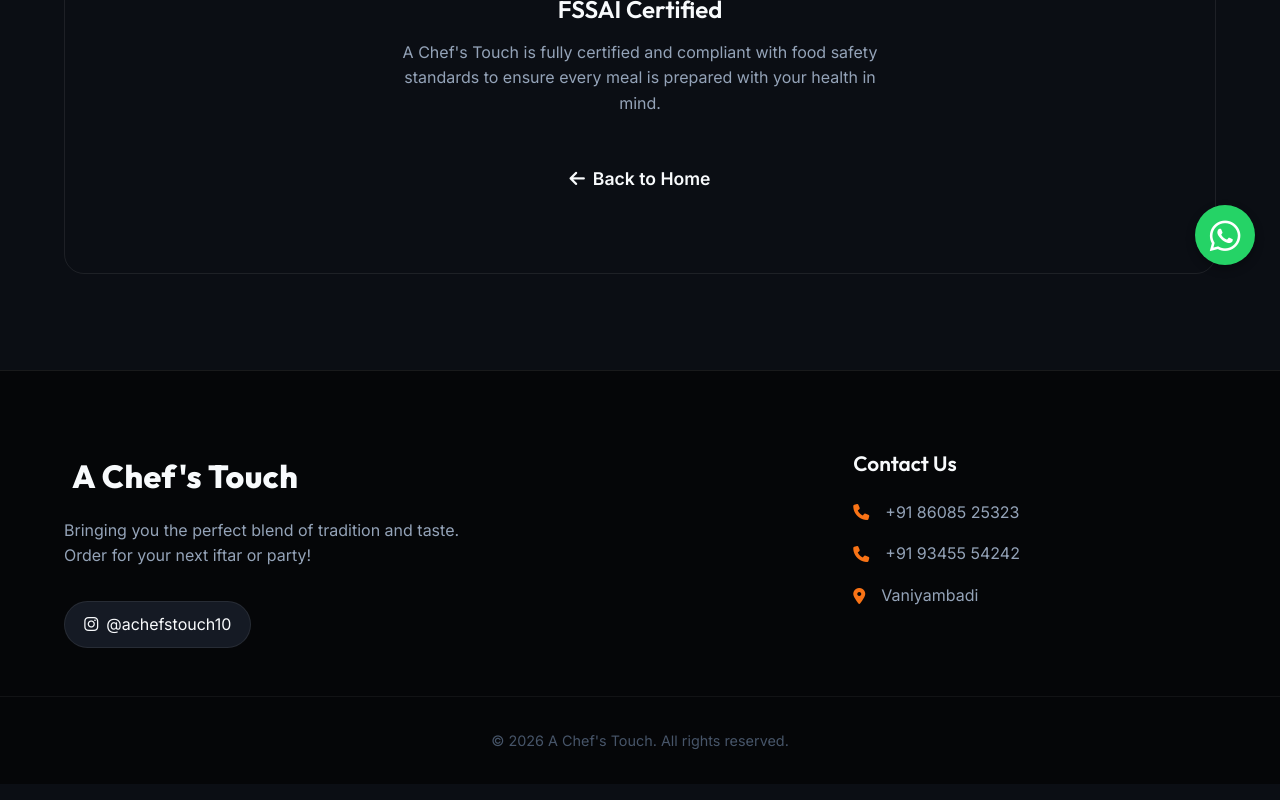
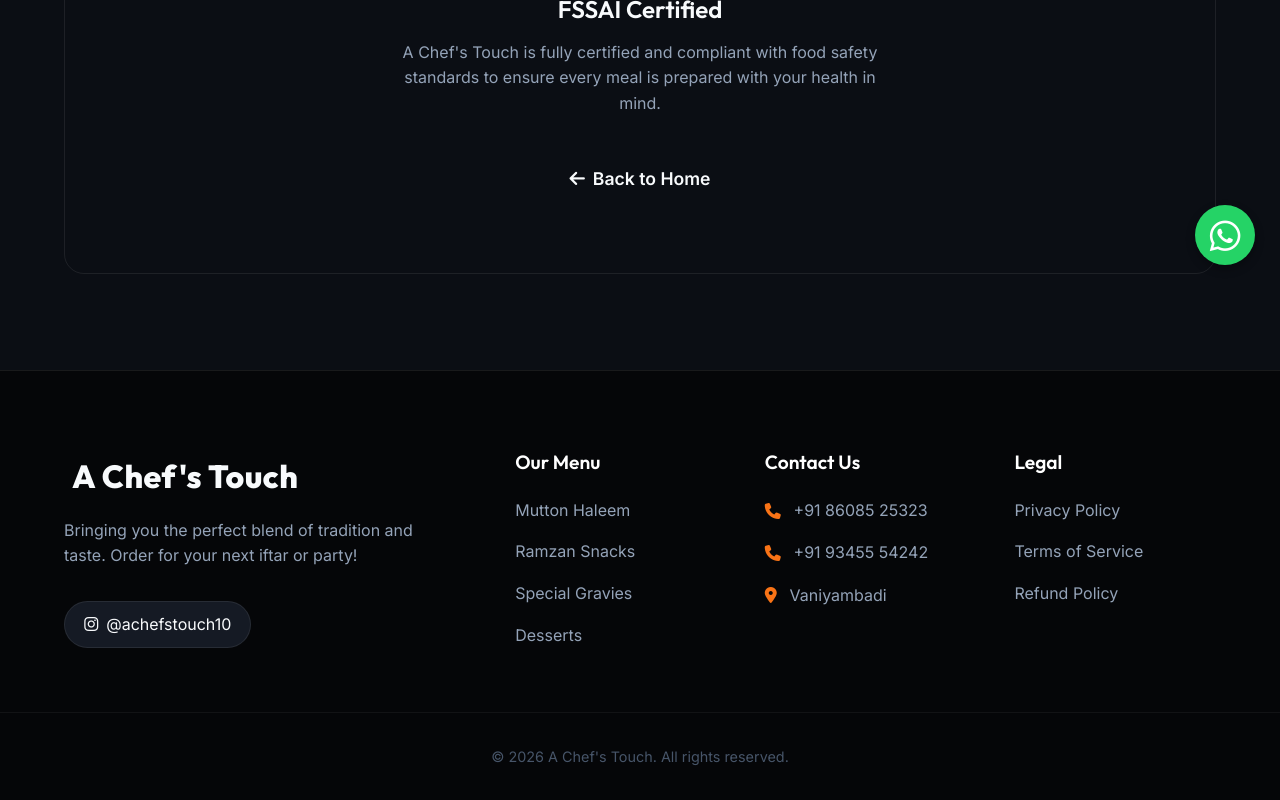
Before and after one commit to ubadha-kaif-work/A-chef-s-touch, a React (Vite) app in the folder a-chefs-touch-react/: page /certificate in a window 1280 px wide. Shown: the part 510-1310 px from the top of the page. Built offline with nearby package versions, Linux system fonts and the light colour scheme; the HTML template or start-up script is replaced by a standard one.

Commit message:
feat: redesign footer with 4-column layout including menu and legal links

```diff
--- a/a-chefs-touch-react/src/components/Footer.tsx
+++ b/a-chefs-touch-react/src/components/Footer.tsx
@@ -1,4 +1,5 @@
 import React from 'react';
+import { Link } from 'react-router-dom';
 
 const Footer: React.FC = () => {
     return (
@@ -18,12 +19,31 @@
                     </div>
                 </div>
 
+                <div className="footer-links-group">
+                    <h3>Our Menu</h3>
+                    <ul>
+                        <li><Link to="/menu">Mutton Haleem</Link></li>
+                        <li><Link to="/menu">Ramzan Snacks</Link></li>
+                        <li><Link to="/menu">Special Gravies</Link></li>
+                        <li><Link to="/menu">Desserts</Link></li>
+                    </ul>
+                </div>
+
                 <div className="footer-contact">
                     <h3>Contact Us</h3>
                     <ul>
-                        <li><i className="fa-solid fa-phone" aria-hidden="true"></i> <span>+91 86085 25323</span></li>
-                        <li><i className="fa-solid fa-phone" aria-hidden="true"></i> <span>+91 93455 54242</span></li>
-                        <li><i className="fa-solid fa-location-dot" aria-hidden="true"></i> <span>Vaniyambadi</span></li>
+                        <li><a href="tel:+918608525323"><i className="fa-solid fa-phone" aria-hidden="true"></i> <span>+91 86085 25323</span></a></li>
+                        <li><a href="tel:+919345554242"><i className="fa-solid fa-phone" aria-hidden="true"></i> <span>+91 93455 54242</span></a></li>
+                        <li><a href="#location"><i className="fa-solid fa-location-dot" aria-hidden="true"></i> <span>Vaniyambadi</span></a></li>
+                    </ul>
+                </div>
+
+                <div className="footer-links-group">
+                    <h3>Legal</h3>
+                    <ul>
+                        <li><a href="#">Privacy Policy</a></li>
+                        <li><a href="#">Terms of Service</a></li>
+                        <li><a href="#">Refund Policy</a></li>
                     </ul>
                 </div>
             </div>
--- a/a-chefs-touch-react/src/index.css
+++ b/a-chefs-touch-react/src/index.css
@@ -589,8 +589,8 @@
 
 .footer-container {
   display: grid;
-  grid-template-columns: 2fr 1fr;
-  gap: 4rem;
+  grid-template-columns: 2fr 1fr 1fr 1fr;
+  gap: 3rem;
   margin-bottom: 3rem;
 }
 
@@ -601,7 +601,7 @@
 
 .footer-desc {
   color: var(--text-muted);
-  max-width: 400px;
+  max-width: 350px;
   margin-bottom: 2rem;
 }
 
@@ -627,21 +627,36 @@
   transform: scale(0.9);
 }
 
-.footer-contact h3 {
-  font-size: 1.3rem;
+/* New Footer Link Groups */
+.footer-contact h3,
+.footer-links-group h3 {
+  font-size: 1.2rem;
   margin-bottom: 1.5rem;
+  color: #fff;
 }
 
-.footer-contact ul {
+.footer-contact ul,
+.footer-links-group ul {
   list-style: none;
 }
 
-.footer-contact ul li {
-  display: flex;
+.footer-contact ul li,
+.footer-links-group ul li {
+  margin-bottom: 1rem;
+}
+
+.footer-contact ul li a,
+.footer-links-group ul li a {
+  color: var(--text-muted);
+  transition: var(--transition-fast);
+  display: inline-flex;
   align-items: center;
-  gap: 1rem;
-  margin-bottom: 1rem;
-  color: var(--text-muted);
+  gap: 0.8rem;
+}
+
+.footer-contact ul li a:hover,
+.footer-links-group ul li a:hover {
+  color: var(--accent);
 }
 
 .footer-contact ul li i {
@@ -763,7 +778,7 @@
 
   .footer-container {
     grid-template-columns: 1fr;
-    gap: 2rem;
+    gap: 2.5rem;
   }
 }
 
```
